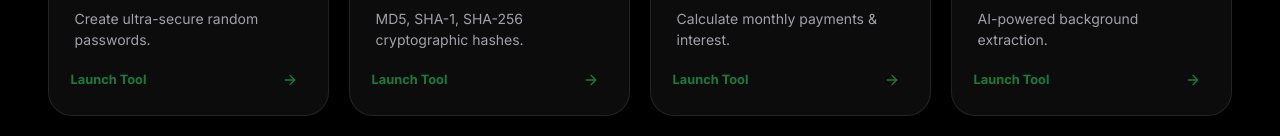
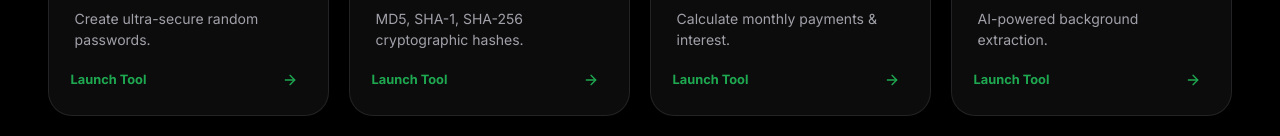
Before and after one commit to Mwenda-Boniface/Utilify, a React (Vite) app: page /#/tools in a window 1280 px wide. Shown: the part 605-741 px from the top of the page. Built offline with nearby package versions, Linux system fonts and the light colour scheme.

Commit message:
perf: fix PageSpeed contrast, pulse animation layout shifts, and add llms.txt

```diff
--- a/src/layout/Layout.module.css
+++ b/src/layout/Layout.module.css
@@ -156,9 +156,9 @@
 }
 
 @keyframes pulse {
-  0% { transform: scale(0.9); opacity: 0.6; }
-  50% { transform: scale(1.2); opacity: 1; box-shadow: 0 0 12px rgba(16, 185, 129, 0.9); }
-  100% { transform: scale(0.9); opacity: 0.6; }
+  0% { transform: scale(0.85); opacity: 0.6; }
+  50% { transform: scale(1.25); opacity: 1; }
+  100% { transform: scale(0.85); opacity: 0.6; }
 }
 
 .statusText {
@@ -350,7 +350,6 @@
   font-size: 0.9rem;
   color: var(--text-muted);
   text-decoration: none;
-  transition: color var(--transition-fast);
 }
 
 .linksCol a:hover {
--- a/src/pages/Dashboard.module.css
+++ b/src/pages/Dashboard.module.css
@@ -214,7 +214,6 @@
   color: var(--text-main);
   font-size: 0.95rem;
   font-weight: 500;
-  transition: all var(--transition-base);
 }
 
 .searchInput:focus {
@@ -446,7 +445,7 @@
   font-size: 0.8rem;
   font-weight: 700;
   color: var(--cat-color);
-  opacity: 0.6;
+  opacity: 0.85;
   transform: translateX(-4px);
   transition: opacity var(--transition-base), transform var(--transition-base);
 }
```
Also changed, not shown: public/UTILIFY.png, public/llms.txt (added), src/assets/images/UTILIFY.png.
